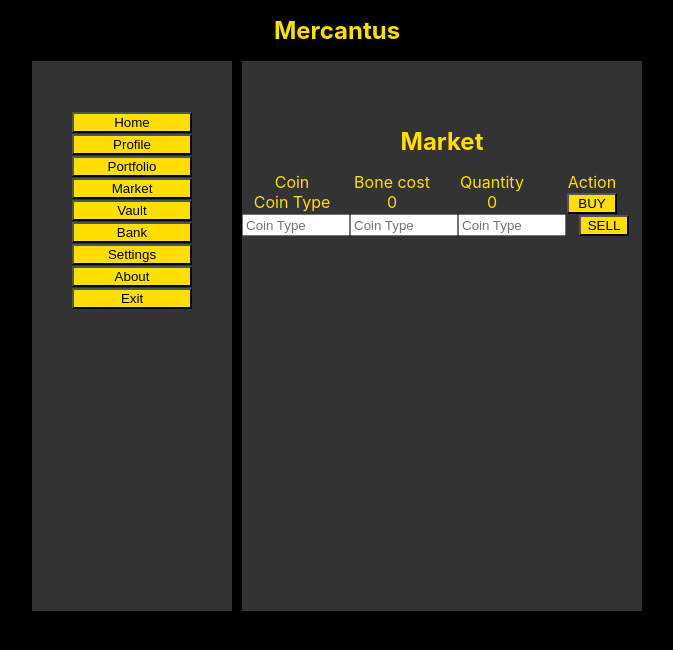
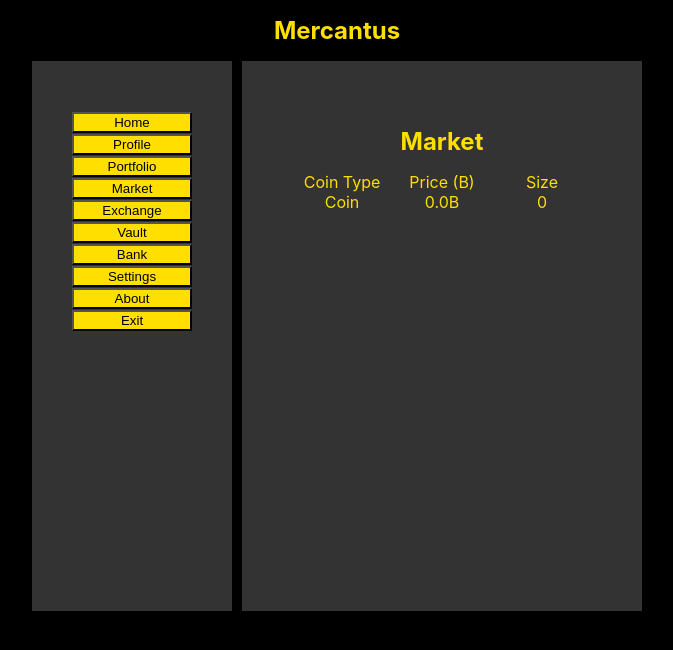
Before and after one commit to wkpescherine/Projects-2025-, a React (Create React App) app in the folder marketplace/: page /dashboard in a window 1280 px wide. Both pictures are taken after a click on the button "Market". Shown: the top 650 px of the page, without its empty margins (303-976 px from the left). Built offline with nearby package versions, Linux system fonts and the light colour scheme.

Commit message:
030525 Mercantus(0.17)  : Added Exchange section                         : Modifiied exchange logic of pricing                         : Updated Market section - This might be gettign dropped                         : Updated Bank section

```diff
--- a/marketplace/src/App.css
+++ b/marketplace/src/App.css
@@ -6,11 +6,25 @@
   width: 100px;
 }
 
+.bankbones{
+  width: 25px;
+}
+
+.headerText{
+  color:#ffdf00;
+  font-size: 18px;
+}
+
+.headerSubText{
+  color:#ffdf00;
+  font-size: 12px;
+}
+
 p {
   color:#ffdf00;
 }
 
-h1 {
+h1, h3 {
   color:#ffdf00;
   font-size: 24px;
 }
--- a/marketplace/src/App.js
+++ b/marketplace/src/App.js
@@ -10,8 +10,8 @@ import { useState } from 'react';
 
 
 function App() {
-  const [globalVarUsername, setGlobalVarUsername] = useState("Test");
-  const [globalVarPassword, setGlobalVarPassword] = useState("tester");
+  const [globalVarUsername, setGlobalVarUsername] = useState("");
+  const [globalVarPassword, setGlobalVarPassword] = useState("");
   const [globalVarEmail, setGlobalVarEmail] = useState("");
 
   return (
--- a/marketplace/src/bank.js
+++ b/marketplace/src/bank.js
@@ -1,7 +1,26 @@
+import React, {useState, useContext} from 'react';
+
 function Bank(){
+    const[bonesAvailable, setBonesAvailable] = useState(0)
+    const[personalBonesAvailable, setPersonalBonesAvailable] = useState(0)
+
     return(
         <div style={{justifyContent: "center"}}>
-            <h1>Bank</h1>
+            <label>Bank</label>
+            <br></br>
+            <label class="headerSubText">Current bone value: $0.00 USD</label>
+            <div>
+                <label>Purchase bones:</label>
+                <input class="bankbones"></input>
+                <label> of {bonesAvailable}</label>
+                <button class="buyButton">BUY</button>
+            </div>
+            <div>
+                <label>Sell bones:</label>
+                <input class="bankbones"></input>
+                <label> of {personalBonesAvailable}</label>
+                <button class="buyButton">BUY</button>
+            </div>
         </div>
     )
 }
--- a/marketplace/src/customElements/buycomp.js
+++ b/marketplace/src/customElements/buycomp.js
@@ -2,9 +2,9 @@ function BuyComp(){
     return(
         <div>
             <div style={{display:"flex", justifyContent:"center"}}>
-                <div style={{width:"100px", color:"#ffdf00"}}>Coin Type</div>
-                <div style={{width:"100px", color:"#ffdf00"}}>0</div>
-                <div style={{width:"100px", color:"#ffdf00"}}>0</div>
+                <div style={{width:"100px", color:"#ffdf00", justifyContent:"center"}}>Coin Type</div>
+                <div style={{width:"100px", color:"#ffdf00", justifyContent:"center"}}>0</div>
+                <div style={{width:"100px", color:"#ffdf00", justifyContent:"center"}}>0</div>
                 <div style={{width:"100px", justifyContent:"center"}}>
                     <button class='buyButton'>BUY</button>
                 </div>
--- /dev/null
+++ b/marketplace/src/customElements/marketcoin.js
@@ -0,0 +1,13 @@
+function MarketCoin(){
+    return(
+        <div>
+            <div style={{display:"flex", justifyContent: "center"}}>
+                <div style={{width:"100px", color:"#ffdf00", justifyContent:"center"}}>Coin </div>
+                <div style={{width:"100px", color:"#ffdf00", justifyContent:"center"}}>0.0B</div>
+                <div style={{width:"100px", color:"#ffdf00", justifyContent:"center"}}>0</div>
+            </div>
+        </div>
+    )
+}
+
+export default MarketCoin;
--- a/marketplace/src/display.js
+++ b/marketplace/src/display.js
@@ -2,6 +2,7 @@ import Profile from "./profile"
 import Portfolio from "./portfolio"
 import Home from "./home"
 import Market from "./market"
+import Exchange from "./exchange"
 import Bank from "./bank"
 import Vault from "./vault"
 import Settings from "./settings"
@@ -14,6 +15,7 @@ function Display(props) {
             {props.sendData==="Profile" && <Profile/>}
             {props.sendData==="Portfolio" && <Portfolio/>}
             {props.sendData==="Market" && <Market />}
+            {props.sendData==="Exchange" && <Exchange />}
             {props.sendData==="Bank" && <Bank />}
             {props.sendData==="Vault" && <Vault />}
             {props.sendData==="Settings" && <Settings />}
--- /dev/null
+++ b/marketplace/src/exchange.js
@@ -0,0 +1,26 @@
+import BuyComp from "./customElements/buycomp"
+import SellComp from "./customElements/sellcomp"
+
+function Exchange(){
+    return(
+        <div>
+            <div style={{justifyContent: "center"}}>
+                <label class="headerText">Exchange</label>
+                <br></br>
+                <label class="headerSubText">Current bone value: $0.00 USD</label>
+            </div>
+            <div style={{display:"flex", justifyContent:"center"}}>
+                <div style={{width:"100px", color:"#ffdf00"}}>Coin</div>
+                <div style={{width:"100px", color:"#ffdf00"}}>Bone cost</div>
+                <div style={{width:"100px", color:"#ffdf00"}}>Quantity</div>
+                <div style={{width:"100px", color:"#ffdf00"}}>Action</div>
+            </div>
+            <div>
+                <BuyComp />
+                <SellComp />
+            </div>
+        </div>
+    )
+}
+
+export default Exchange;
--- a/marketplace/src/main.js
+++ b/marketplace/src/main.js
@@ -52,7 +52,7 @@ function Main() {
                 <button class='invertButton' onClick={RedirectUnderDev}>Login</button>
                 <button class='invertButton' onClick={RedirectToCreateAccount}>Create Account</button>
             </p>
-            <p>version 0.16</p>
+            <p>version 0.17</p>
         </div>
     );
 }
--- a/marketplace/src/market.js
+++ b/marketplace/src/market.js
@@ -1,5 +1,4 @@
-import BuyComp from "./customElements/buycomp"
-import SellComp from "./customElements/sellcomp"
+import Marketcoin from "./customElements/marketcoin"
 
 function Market (){
     return(
@@ -8,15 +7,11 @@ function Market (){
                 <h1>Market</h1>
             </div>
             <div style={{display:"flex", justifyContent:"center"}}>
-                <div style={{width:"100px", color:"#ffdf00"}}>Coin</div>
-                <div style={{width:"100px", color:"#ffdf00"}}>Bone cost</div>
-                <div style={{width:"100px", color:"#ffdf00"}}>Quantity</div>
-                <div style={{width:"100px", color:"#ffdf00"}}>Action</div>
+                <div style={{width:"100px", color:"#ffdf00"}}>Coin Type</div>
+                <div style={{width:"100px", color:"#ffdf00"}}>Price (B)</div>
+                <div style={{width:"100px", color:"#ffdf00"}}>Size</div>
             </div>
-            <div>
-                <BuyComp />
-                <SellComp />
-            </div>
+            <Marketcoin />
         </div>
     )
 }
--- a/marketplace/src/sidebar.js
+++ b/marketplace/src/sidebar.js
@@ -19,6 +19,8 @@ function Sidebar(props) {
             <br></br>
             <button class='invertButton' onClick={() => props.getData("Market")}>Market</button>
             <br></br>
+            <button class='invertButton' onClick={() => props.getData("Exchange")}>Exchange</button>
+            <br></br>
             <button class='invertButton' onClick={() => props.getData("Vault")}>Vault</button>
             <br></br>
             <button class='invertButton' onClick={() => props.getData("Bank")}>Bank</button>
```
Also changed, not shown: 1 other file (tests, documents, lock files or other folders).
